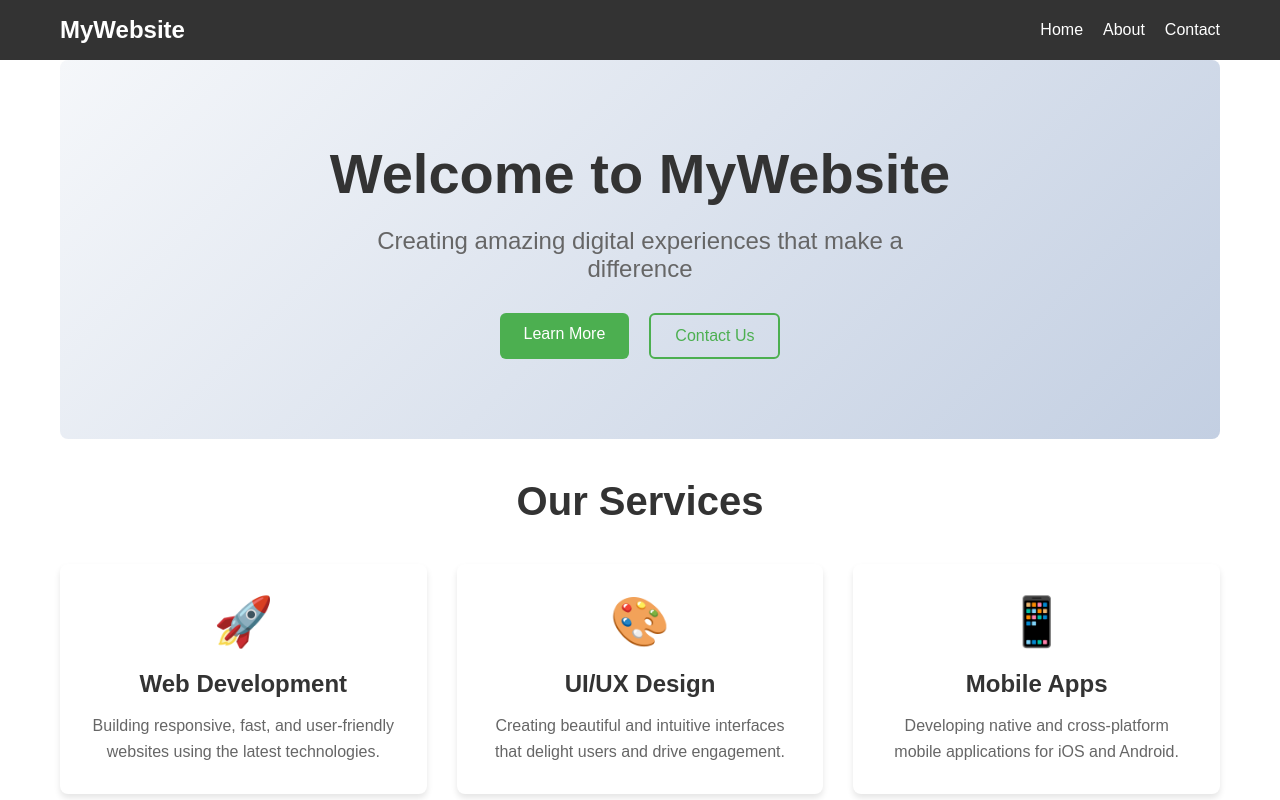
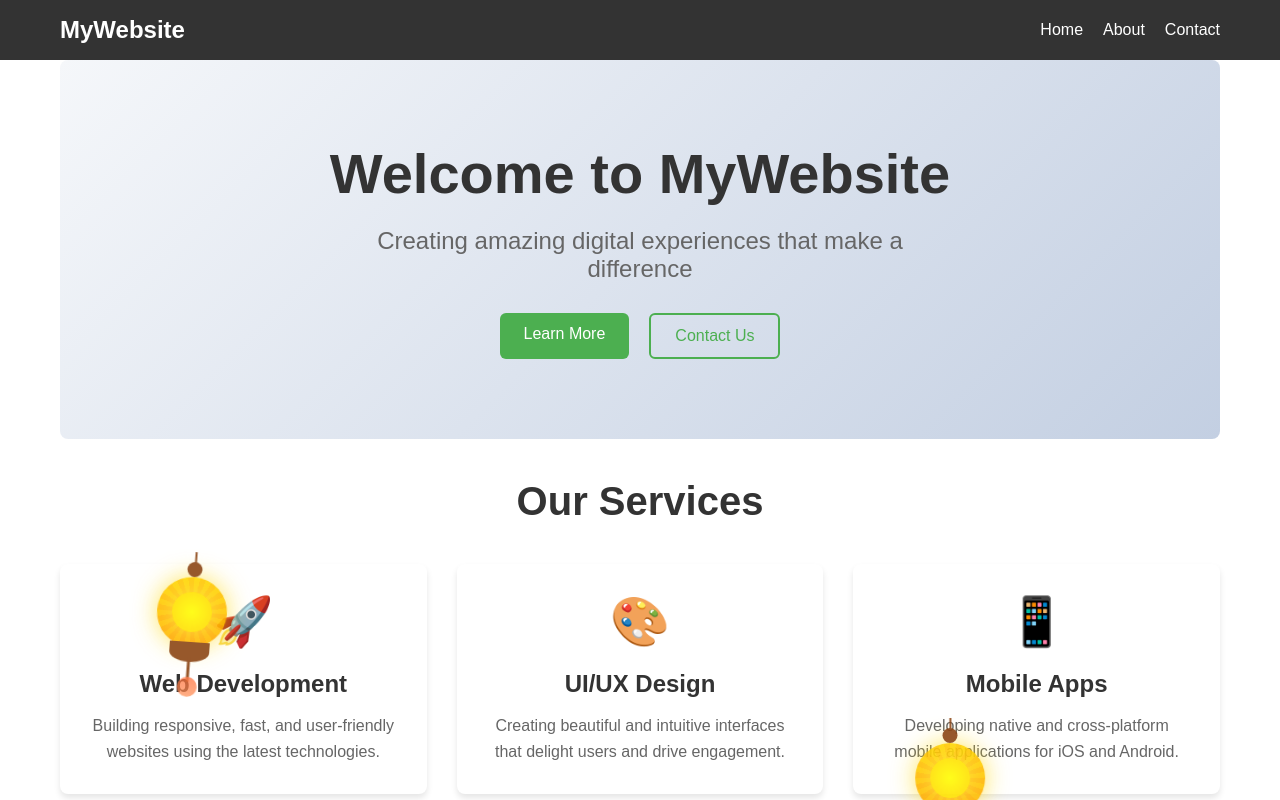
Before and after one commit to SSmikey/web_next, a Next.js app: page / in a window 1280 px wide. Shown: the top 800 px of the page. Built offline with nearby package versions, Linux system fonts and the light colour scheme.

Commit message:
add animation

```diff
--- /dev/null
+++ b/app/components/Lantern.module.css
@@ -0,0 +1,167 @@
+.lanternContainer {
+  position: fixed;
+  bottom: -150px;
+  z-index: 1;
+  animation: float linear infinite;
+  opacity: 0.9;
+}
+
+.lantern {
+  position: relative;
+  width: 80px;
+  height: 100px;
+}
+
+.lanternTop {
+  position: absolute;
+  top: 0;
+  left: 50%;
+  transform: translateX(-50%);
+  width: 15px;
+  height: 15px;
+  background-color: #8B4513;
+  border-radius: 50%;
+  z-index: 2;
+}
+
+.lanternTop::before {
+  content: '';
+  position: absolute;
+  top: -10px;
+  left: 50%;
+  transform: translateX(-50%);
+  width: 2px;
+  height: 15px;
+  background-color: #8B4513;
+}
+
+.lanternBody {
+  position: absolute;
+  top: 15px;
+  left: 50%;
+  transform: translateX(-50%);
+  width: 70px;
+  height: 70px;
+  background: linear-gradient(to bottom, #FFD700, #FFA500);
+  border-radius: 50% 50% 50% 50%;
+  box-shadow: 0 0 25px rgba(255, 215, 0, 0.7);
+  overflow: hidden;
+  position: relative;
+}
+
+.lanternBody::before {
+  content: '';
+  position: absolute;
+  top: 0;
+  left: 0;
+  width: 100%;
+  height: 100%;
+  background: repeating-conic-gradient(
+    from 0deg at 50% 50%,
+    #FFD700 0deg 10deg,
+    #FFA500 10deg 20deg
+  );
+  opacity: 0.3;
+  border-radius: 50%;
+}
+
+.lanternLight {
+  position: absolute;
+  top: 50%;
+  left: 50%;
+  transform: translate(-50%, -50%);
+  width: 40px;
+  height: 40px;
+  background: radial-gradient(circle, #FFFF00, #FFD700);
+  border-radius: 50%;
+  opacity: 0.9;
+  animation: glow 2s ease-in-out infinite alternate;
+}
+
+.lanternBottom {
+  position: absolute;
+  bottom: 0;
+  left: 50%;
+  transform: translateX(-50%);
+  width: 40px;
+  height: 20px;
+  background-color: #8B4513;
+  border-radius: 0 0 50% 50%;
+}
+
+.lanternBottom::before {
+  content: '';
+  position: absolute;
+  top: 15px;
+  left: 50%;
+  transform: translateX(-50%);
+  width: 3px;
+  height: 25px;
+  background-color: #8B4513;
+}
+
+.lanternBottom::after {
+  content: '';
+  position: absolute;
+  top: 35px;
+  left: 50%;
+  transform: translateX(-50%);
+  width: 20px;
+  height: 20px;
+  background: linear-gradient(to bottom, #FF6B35, #FF8E53);
+  border-radius: 50%;
+  opacity: 0.8;
+}
+
+@keyframes float {
+  0% {
+    bottom: -150px;
+    transform: translateX(0) rotate(-5deg);
+  }
+  25% {
+    transform: translateX(30px) rotate(5deg);
+  }
+  50% {
+    transform: translateX(-20px) rotate(-3deg);
+  }
+  75% {
+    transform: translateX(40px) rotate(3deg);
+  }
+  100% {
+    bottom: 110vh;
+    transform: translateX(-10px) rotate(-5deg);
+  }
+}
+
+@keyframes glow {
+  0% {
+    opacity: 0.6;
+    box-shadow: 0 0 10px rgba(255, 235, 59, 0.5);
+  }
+  100% {
+    opacity: 1;
+    box-shadow: 0 0 20px rgba(255, 235, 59, 0.8);
+  }
+}
+
+@media (max-width: 768px) {
+  .lantern {
+    width: 60px;
+    height: 80px;
+  }
+
+  .lanternBody {
+    width: 50px;
+    height: 50px;
+  }
+
+  .lanternLight {
+    width: 30px;
+    height: 30px;
+  }
+
+  .lanternBottom {
+    width: 30px;
+    height: 15px;
+  }
+}
--- /dev/null
+++ b/app/components/Lantern.tsx
@@ -0,0 +1,28 @@
+import styles from "./Lantern.module.css";
+
+interface LanternProps {
+  delay?: number;
+  duration?: number;
+  left?: number;
+}
+
+export default function Lantern({ delay = 0, duration = 15, left = 10 }: LanternProps) {
+  return (
+    <div
+      className={styles.lanternContainer}
+      style={{
+        left: `${left}%`,
+        animationDelay: `${delay}s`,
+        animationDuration: `${duration}s`
+      }}
+    >
+      <div className={styles.lantern}>
+        <div className={styles.lanternTop}></div>
+        <div className={styles.lanternBody}>
+          <div className={styles.lanternLight}></div>
+        </div>
+        <div className={styles.lanternBottom}></div>
+      </div>
+    </div>
+  );
+}
--- a/app/page.tsx
+++ b/app/page.tsx
@@ -1,8 +1,16 @@
 import styles from "./page.module.css";
+import Lantern from "./components/Lantern";
 
 export default function Home() {
   return (
     <div className={styles.container}>
+      {/* Floating Lanterns */}
+      <Lantern delay={0} duration={20} left={10} />
+      <Lantern delay={5} duration={25} left={30} />
+      <Lantern delay={10} duration={18} left={50} />
+      <Lantern delay={3} duration={22} left={70} />
+      <Lantern delay={8} duration={20} left={85} />
+
       <div className={styles.hero}>
         <h1 className={styles.title}>Welcome to MyWebsite</h1>
         <p className={styles.subtitle}>
```
